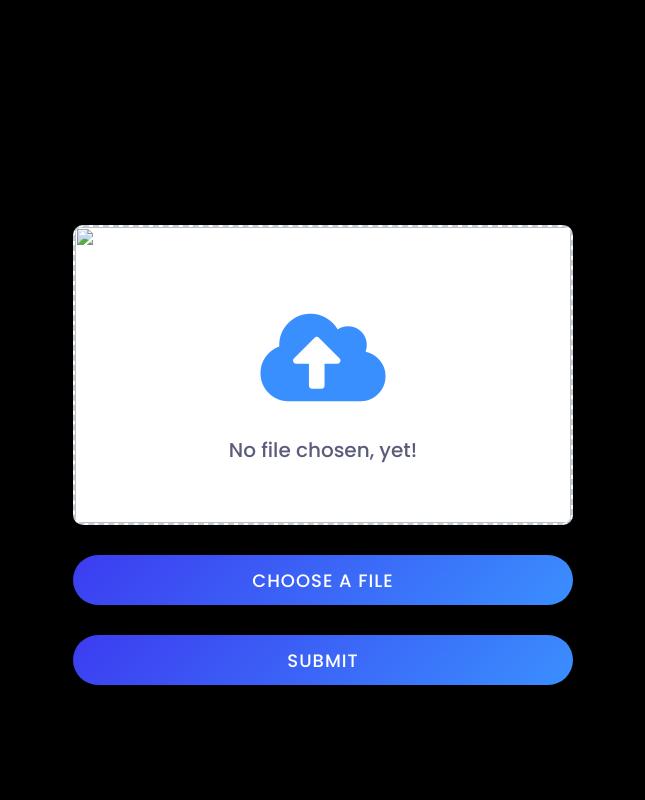
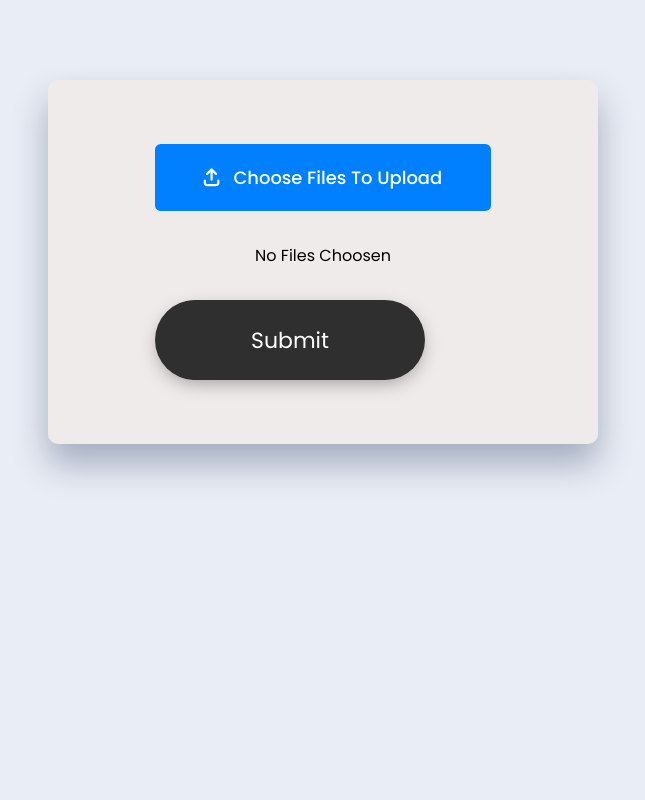
Before and after one commit to samrtamandal100/colleageProject, a Node server app: template fileShareing/views/createpost.ejs in a window 1280 px wide. Shown: the whole page, without its empty margins (317-962 px from the left). Run offline with Node 20, Linux system fonts and the light colour scheme; the template is opened without the code that fills it, so the values that code supplies are empty; some libraries are stand-ins or nearby versions.

Commit message:
change font done

```diff
--- a/fileShareing/public/css/fontstyle.css
+++ b/fileShareing/public/css/fontstyle.css
@@ -1,116 +1,119 @@
-@import url('https://fonts.googleapis.com/css?family=Poppins:400,500,600,700&display=swap');
-*{
+* {
+  padding: 0;
   margin: 0;
-  padding: 0;
   box-sizing: border-box;
-  font-family: 'Poppins', sans-serif;
+  font-family: "Poppins", sans-serif;
 }
-html,body{
+body {
+  background-color: #e9edf5
+}
+.container {
+  background-color: #F0EBEB;
+  width: 90%;
+  max-width: 34.37em;
+  position: relative;
+  margin: 5em auto;
+  padding: 4em 1em;
+  border-radius: 10px;
+  box-shadow: 0 1.25em 2.18em rgb(1, 28, 71, 0.3);
+  display: grid;
+  place-items: center;
+}
+input[type="file"] {
+  display: none;
+}
+label {
+  display: block;
+  position: relative;
+  background-color: #0080fe;
+  color: #ffffff;
+  font-size: 1.12em;
+  font-weight: 500;
+  text-align: center;
+  width: 18.75em;
+  padding: 1.12em 0;
+  margin: auto;
+  border-radius: 0.31em;
+  cursor: pointer;
+}
+#num-of-files {
+  font-weight: 400;
+  text-align: center;
+  margin: 2em 0 2em 0;
+}
+ul {
+  list-style-type: none;
+}
+.container li {
+  font-weight: 500;
+  background-color: #eff5ff;
+  color: #0080fe;
+  margin-bottom: 1em;
+  padding: 1.1em 1em;
+  border-radius: 0.3em;
   display: flex;
-  height: 100%;
-  place-items: center;
+  justify-content: space-between;
+}
+
+button{
+  width: 270px;
+  height: 80px;
+  border: none;
+  outline: none;
+  background: #2f2f2f;
+  color: #fff;
+  font-size: 22px;
+  border-radius: 40px;
   text-align: center;
-  justify-content: center;
-  background-color: black;
-}
-.container{
-  height: 350px;
-  width: 500px;
+  box-shadow: 0 6px 20px -5px rgba(0,0,0,0.4);
   position: relative;
-  margin: 0 0;
-}
-@media only screen and (max-width:768px){
-  .container{
-    width: 100%;
-  }
+  overflow: hidden;
+  cursor: pointer;
 
 }
 
-
-
-.container .wrapper{
-  position: relative;
-  height: 300px;
-  width: 100%;
-  border-radius: 10px;
-  background: #fff;
-  border: 2px dashed #c2cdda;
-  display: flex;
-  align-items: center;
-  justify-content: center;
-  overflow: hidden;
-}
-.wrapper.active{
-  border: none;
-}
-.wrapper .image{
+.check-box{
+  width: 80px;
+  height: 80px;
+  border-radius: 40px;
+  box-shadow: 0 0 12px -2px rgba(0,0,0,0.5);
   position: absolute;
-  height: 100%;
-  width: 100%;
-  display: flex;
-  align-items: center;
-  justify-content: center;
-}
-.wrapper img{
-  height: 100%;
-  width: 100%;
-  object-fit: cover;
-}
-.wrapper .icon{
-  font-size: 100px;
-  color: #3a8ffe;
-}
-.wrapper .text{
-  font-size: 20px;
-  font-weight: 500;
-  color: #5B5B7B;
-}
-.wrapper #cancel-btn i{
-  position: absolute;
-  font-size: 20px;
-  right: 15px;
-  top: 15px;
-  color: #9658fe;
-  cursor: pointer;
-  display: none;
-}
-.wrapper.active:hover #cancel-btn i{
-  display: block;
-}
-.wrapper #cancel-btn i:hover{
-  color: #e74c3c;
-}
-.wrapper .file-name{
-  position: absolute;
-  bottom: 0px;
-  width: 100%;
-  padding: 8px 0;
-  font-size: 18px;
-  color: #fff;
-  display: none;
-  background: linear-gradient(135deg,#3a8ffe 0%,#9658fe 100%);
-}
-.wrapper.active:hover .file-name{
-  display: block;
-}
-.container #custom-btn{
-  margin-top: 30px;
-  display: block;
-  width: 100%;
-  height: 50px;
-  border: none;
-  outline: none;
-  border-radius: 25px;
-  color: #fff;
-  font-size: 18px;
-  font-weight: 500;
-  letter-spacing: 1px;
-  text-transform: uppercase;
-  cursor: pointer;
-  background: linear-gradient(135deg,#3c3cf0 0%,#3a8ffe 100%);
+  top: 0;
+  right: -40px;
+  opacity: 0;
 }
 
-.container #custom-btn:hover{
-  color:#1d1d1d;
+.check-box svg{
+  width: 40px;
+  margin: 20px;
+}
 
+svg path{
+  stroke-width: 3;
+  stroke: #fff;
+  stroke-dasharray: 34;
+  stroke-dashoffset: 34;
+  stroke-linecap: round;
 }
+
+.active{
+  background: #0080fe;
+  transition: 1s;
+}
+
+.active .check-box{
+  right: 0;
+  opacity: 1;
+  transition: 1s;
+}
+
+.active p{
+  margin-right: 125px;
+  transition: 1s;
+}
+
+.active svg path{
+  stroke-dashoffset: 0;
+  transition: 1s;
+  transition-delay: 1s;
+}
--- /dev/null
+++ b/fileShareing/public/css/script.js
@@ -0,0 +1,31 @@
+let fileInput = document.getElementById("file-input");
+let fileList = document.getElementById("files-list");
+let numOfFiles = document.getElementById("num-of-files");
+
+fileInput.addEventListener("change", () => {
+  fileList.innerHTML = "";
+  numOfFiles.textContent = `${fileInput.files.length} Files Selected`;
+
+  for (i of fileInput.files) {
+    let reader = new FileReader();
+    let listItem = document.createElement("li");
+    let fileName = i.name;
+    let fileSize = (i.size / 1024).toFixed(1);
+    listItem.innerHTML = `<p>${fileName}</p><p>${fileSize}KB</p>`;
+    if (fileSize >= 1024) {
+      fileSize = (fileSize / 1024).toFixed(1);
+      listItem.innerHTML = `<p>${fileName}</p><p>${fileSize}MB</p>`;
+    }
+    fileList.appendChild(listItem);
+  }
+});
+
+//button
+
+const btn = document.querySelector("#btn");
+const btnText = document.querySelector("#btnText");
+
+btn.onclick = () => {
+    btnText.innerHTML = "Thanks";
+    btn.classList.add("active");
+};
--- a/fileShareing/routes/file.js
+++ b/fileShareing/routes/file.js
@@ -134,7 +134,7 @@ router.post("/send", async(req,res)=>
 
 router.get("/show", (req ,res)=>
 {
-    res.render("createposts")
+    res.render("createpost")
 })
 
 
--- a/fileShareing/views/createpost.ejs
+++ b/fileShareing/views/createpost.ejs
@@ -1,77 +1,43 @@
-
 <!DOCTYPE html>
-    <!-- Created By CodingNepal -->
-    <html lang="en" dir="ltr">
+<html lang="en">
   <head>
-          <meta charset="utf-8">
-          <title>Preview Image Before Upload | CodingNepal</title>
-          <link rel="stylesheet" href="/css/fontstyle.css">
-          <link rel="stylesheet" href="https://cdnjs.cloudflare.com/ajax/libs/font-awesome/5.15.3/css/all.min.css"/>
+    <meta name="viewport" content="width=device-width, initial-scale=1.0" />
+    <title>Custom File Upload Button</title>
+    <!-- Font Awesome Icons -->
+    <link
+      rel="stylesheet"
+      href="https://cdnjs.cloudflare.com/ajax/libs/font-awesome/6.2.0/css/all.min.css"
+    />
+    <!-- Google Fonts  -->
+    <link
+      href="https://fonts.googleapis.com/css2?family=Poppins:wght@400;500&display=swap"
+      rel="stylesheet"
+    />
+    <!-- Stylesheet -->
+    <link rel="stylesheet" href="/css/fontstyle.css" />
   </head>
   <body>
-
     <div class="container">
-
-             <div class="wrapper">
-                <div class="image">
-                   <img src="" alt="">
+      <form action="/app/file/" method="POST" enctype="multipart/form-data">
+      <input type="file" id="file-input"  name="myfile" multiple />
+      <label for="file-input">
+        <i class="fa-solid fa-arrow-up-from-bracket"></i>
+        &nbsp; Choose Files To Upload
+      </label>
+      <div id="num-of-files">No Files Choosen</div>
+      <ul id="files-list"></ul>
+      <button id="btn" type="submit">
+        <p id="btnText">Submit</p>
+        <div class="check-box">
+            <svg xmlns="http://www.w3.org/2000/svg" viewBox="0 0 50 50">
+                <path fill="transparent" d="M14.1 27.2l7.1 7.2 16.7-16.8" />
+            </svg>
         </div>
-                <div class="content">
-                   <div class="icon">
-                      <i class="fas fa-cloud-upload-alt"></i>
-                   </div>
-                   <div class="text">
-                      No file chosen, yet!
-                   </div>
-                </div>
-                <div id="cancel-btn">
-                   <i class="fas fa-times"></i>
-                </div>
-                <div class="file-name">
-                   File name here
-                </div>
+    </button>
+  </form>
     </div>
 
-             <button onclick="defaultBtnActive()" id="custom-btn">Choose a file</button>
-
-
-             <input id="default-btn" type="myfile" hidden>
-             <button  id="custom-btn" type="submit" >submit</button>
-
-
-          </div>
-
-          <script>
-             const wrapper = document.querySelector(".wrapper");
-             const fileName = document.querySelector(".file-name");
-             const defaultBtn = document.querySelector("#default-btn");
-             const customBtn = document.querySelector("#custom-btn");
-             const cancelBtn = document.querySelector("#cancel-btn i");
-             const img = document.querySelector("img");
-             let regExp = /[0-9a-zA-Z\^\&\'\@\{\}\[\]\,\$\=\!\-\#\(\)\.\%\+\~\_ ]+$/;
-             function defaultBtnActive(){
-               defaultBtn.click();
-             }
-             defaultBtn.addEventListener("change", function(){
-               const file = this.files[0];
-               if(file){
-                 const reader = new FileReader();
-                 reader.onload = function(){
-                   const result = reader.result;
-                   img.src = result;
-                   wrapper.classList.add("active");
-                 }
-                 cancelBtn.addEventListener("click", function(){
-                   img.src = "";
-                   wrapper.classList.remove("active");
-                 })
-                 reader.readAsDataURL(file);
-               }
-               if(this.value){
-                 let valueStore = this.value.match(regExp);
-                 fileName.textContent = valueStore;
-               }
-             });
-          </script>
+    <!-- Script -->
+    <script src="/css/script.js"></script>
   </body>
 </html>
```
Also changed, not shown: fileShareing/public/css/jsfile.js (deleted, +0 -30 lines), fileShareing/photo/7e71dfe3-d54c-4a56-a352-c4d10967a29f.png (added), fileShareing/photo/fea8f58a-f7e3-42e5-8899-74520ad4abe1.png (added). Lines whose indentation alone changed are shown as unchanged.
